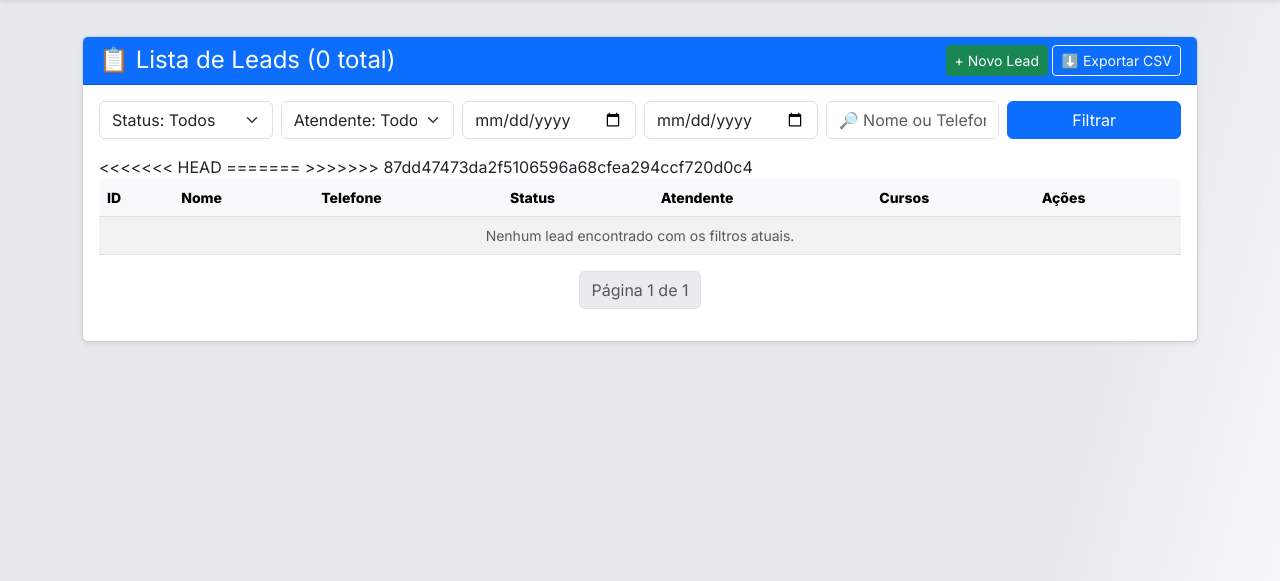
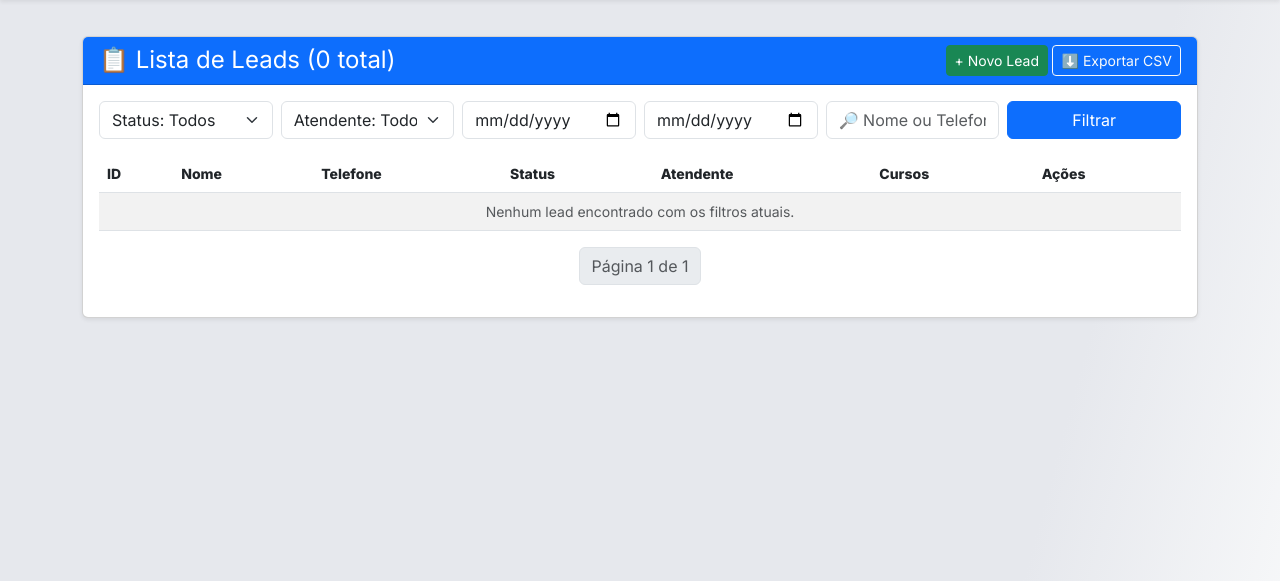
Before and after one commit to Igorls34/crm-escolar, a Django app: page /leads/ in a window 1280 px wide. Shown: the part 64-645 px from the top of the page. Run offline with Django 5.2, Linux system fonts and the light colour scheme; a user stored in the database is signed in; data comes from the database, SQL or seed files in the repository; data that the repository does not hold is empty.

Commit message:
corrigindo o lead_list

```diff
--- a/core/templates/lead_list.html
+++ b/core/templates/lead_list.html
@@ -54,11 +54,7 @@
 
         <!-- Lista -->
         <table class="table table-hover table-striped small">
-<<<<<<< HEAD
                 <thead>
-=======
-            <thead class="table-light">
->>>>>>> 87dd47473da2f5106596a68cfea294ccf720d0c4
                 <tr>
                     <th>ID</th>
                     <th>Nome</th>
```
